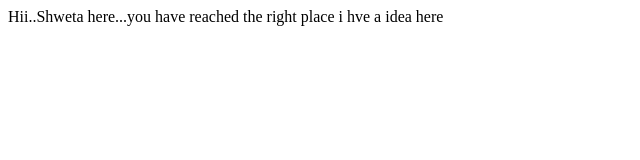
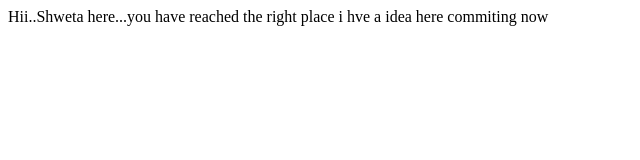
Before and after one commit to shwetan3116/webtest, a plain HTML site: page index.html in a window 1280 px wide. Shown: the whole page, without its empty margins (0-640 px from the left). Drawn offline with Linux system fonts and the light colour scheme.

Commit message:
master change

```diff
--- a/index.html
+++ b/index.html
@@ -1,2 +1,3 @@
 <hi>Hii..Shweta here...you have reached the right place</hi>
 <hi>i hve a idea here</hi>
+<hi>commiting now</hi>
```
